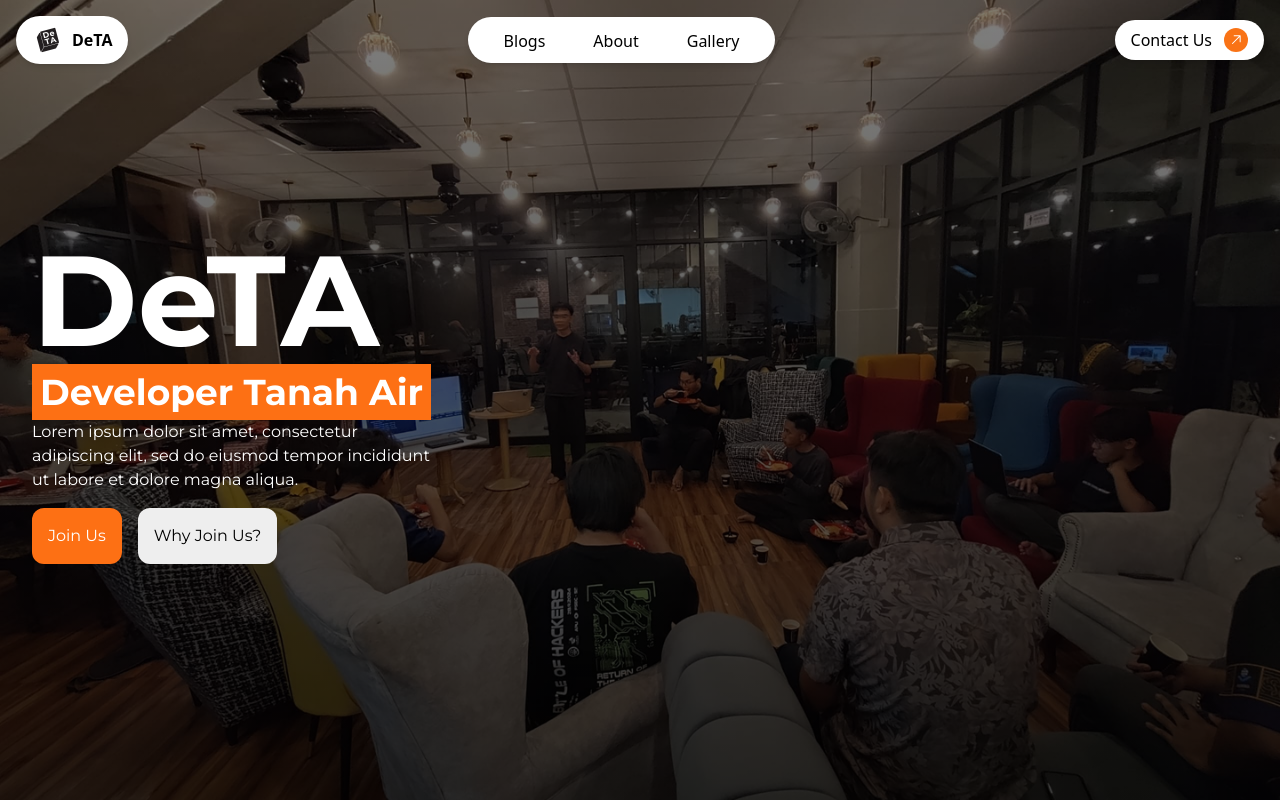
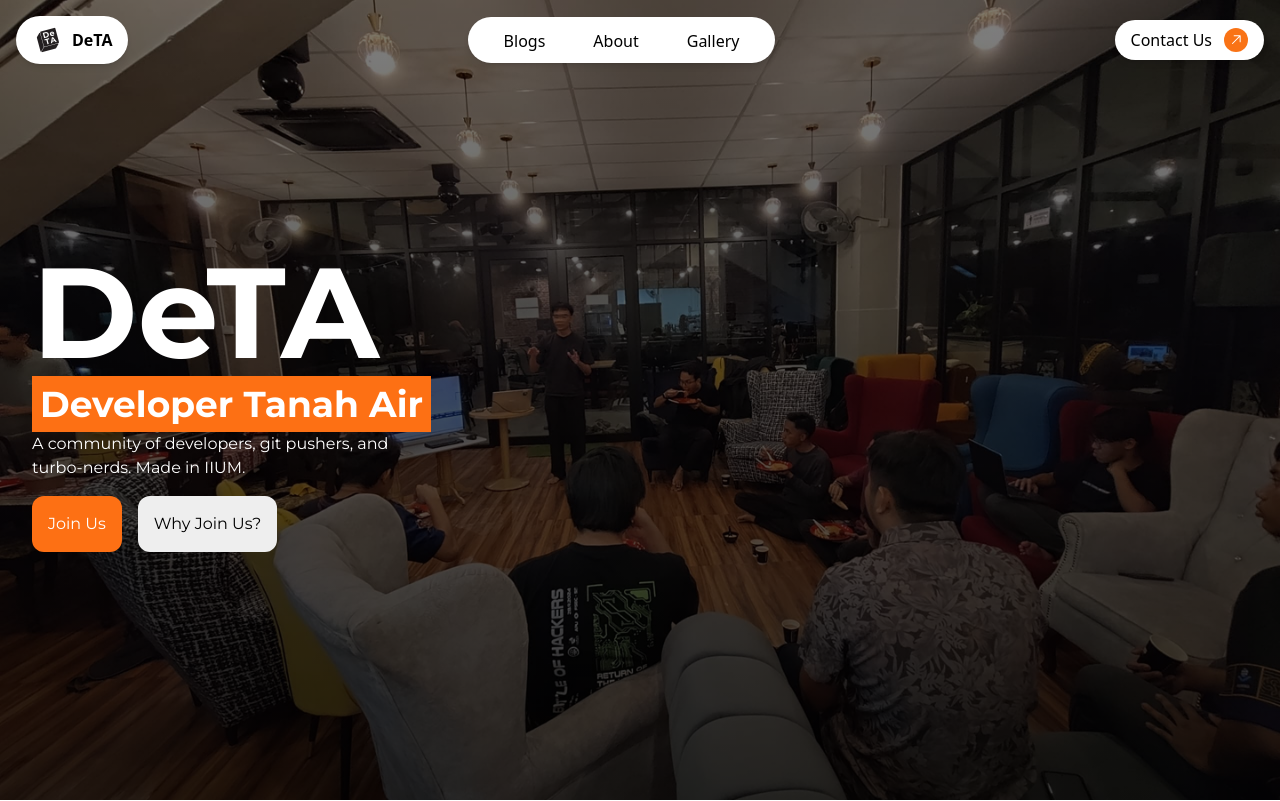
Before and after one commit to mimoimio/DeTA-Website-Test, a Next.js app: page / in a window 1280 px wide. Shown: the top 801 px of the page. Built offline with nearby package versions, Linux system fonts and the light colour scheme.

Commit message:
Update page.jsx

```diff
--- a/app/page.jsx
+++ b/app/page.jsx
@@ -19,8 +19,7 @@ export default function Home() {
             Developer Tanah Air
           </h2>
           <p className="lg:w-1/3">
-            Lorem ipsum dolor sit amet, consectetur adipiscing elit, sed do
-            eiusmod tempor incididunt ut labore et dolore magna aliqua.
+            A community of developers, git pushers, and turbo-nerds. Made in IIUM.
           </p>
           <ul className="flex mt-4">
             <li className="flex">
@@ -215,7 +214,7 @@ export default function Home() {
         </div>
 
         <h2 className="text-5xl text-center font-montserrat font-semibold bg-white py-[4rem] px-[20%]">
-          “Build the future, one project at a time.” - Aiman, DeTA Founder
+          “Building the future, one commit at a time.” - Aiman Rahim, DeTA BDFL
         </h2>
 
         {/* <div className="flex items-center justify-center bg-none flex-col w-full p-2 lg:p-16">
```
